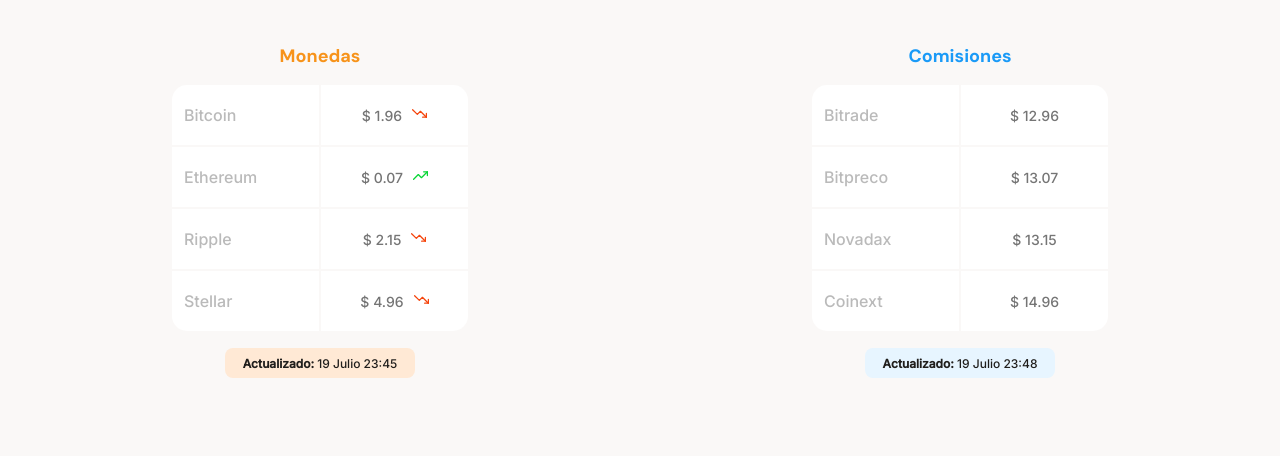
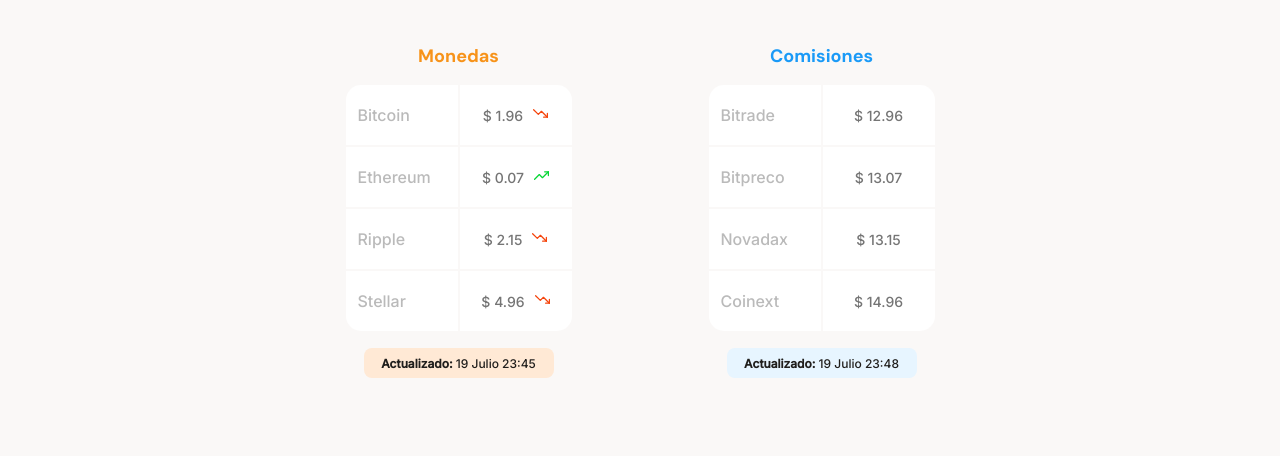
Before and after one commit to abelareiza/batatabit, a plain HTML site: page index.html in a window 1280 px wide. Shown: the part 787-1243 px from the top of the page. Drawn offline with Linux system fonts and the light colour scheme.

Commit message:
third commit
favicon added and tables display alignment on desktop and tablet

```diff
--- a/css/tablet.css
+++ b/css/tablet.css
@@ -58,15 +58,21 @@
 }
 
 .main-table-container {
-    justify-content: center;
+    display: grid;
+    column-gap: 10vw;
+    width: fit-content;
+    grid-template-columns: 1fr 1fr;
+    justify-items: center;
 }
 
 .main-currency-table {
-    margin: auto;
+    position: relative;
+    width: 70%;
 }
 
 .main-commission-table {
-    margin: auto;
+    position: relative;
+    width: 70%;
 }
 
 .bitcoin-img-container {
--- a/index.html
+++ b/index.html
@@ -8,6 +8,7 @@
     <link href="https://fonts.googleapis.com/css2?family=DM+Sans:wght@400;500;700&family=Inter:wght@300;500&display=swap" rel="stylesheet">
     <link rel="stylesheet" href="./style.css">
     <link rel="stylesheet" href="./css/tablet.css" media="(min-width: 768px)">
+    <link rel="icon" href="./assets/images/isotype.svg">
 </head>
 
 <body>
--- a/style.css
+++ b/style.css
@@ -388,7 +388,7 @@
 
 .product-cards--container {
     display: grid;
-    row-gap: 16px;
+    row-gap: 28px;
     grid-template-columns: 1fr;
     margin: 0 auto 44px auto;
     justify-items: center;
```
